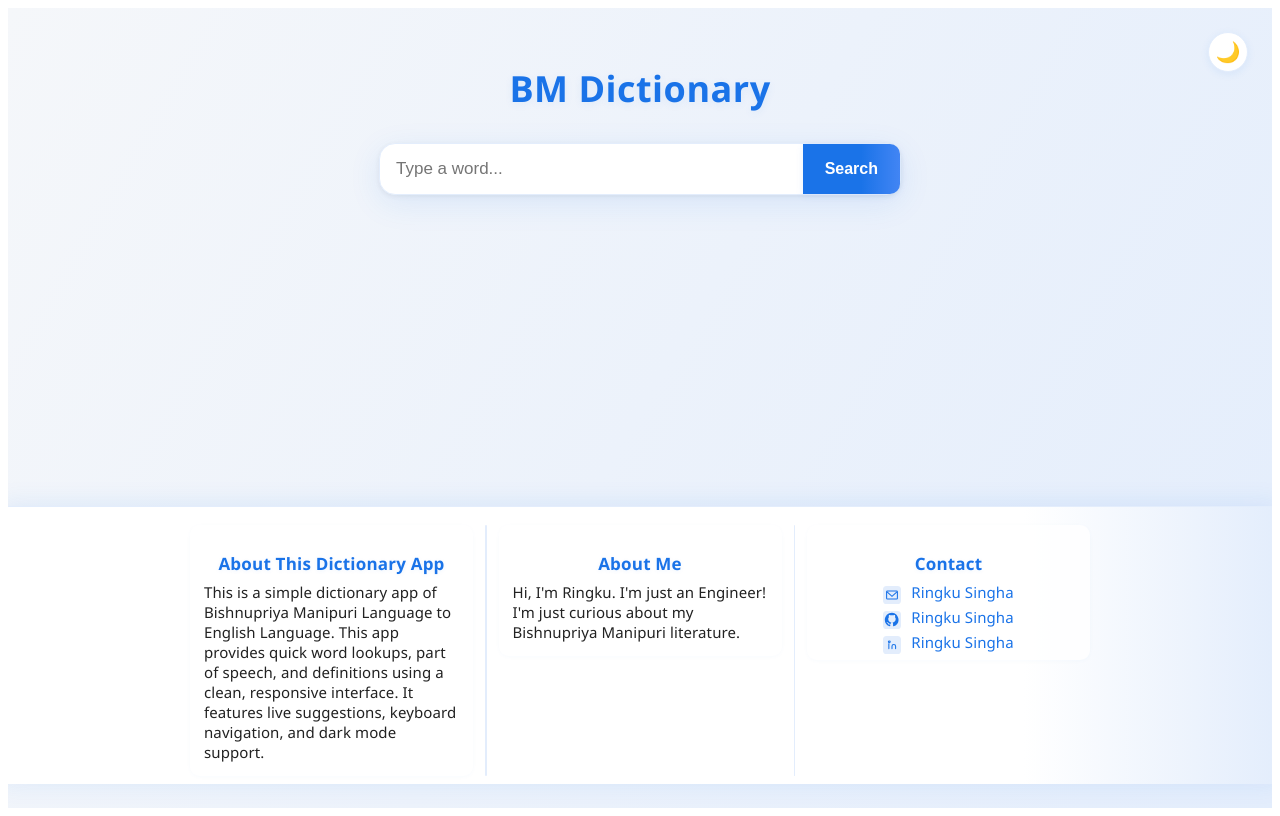
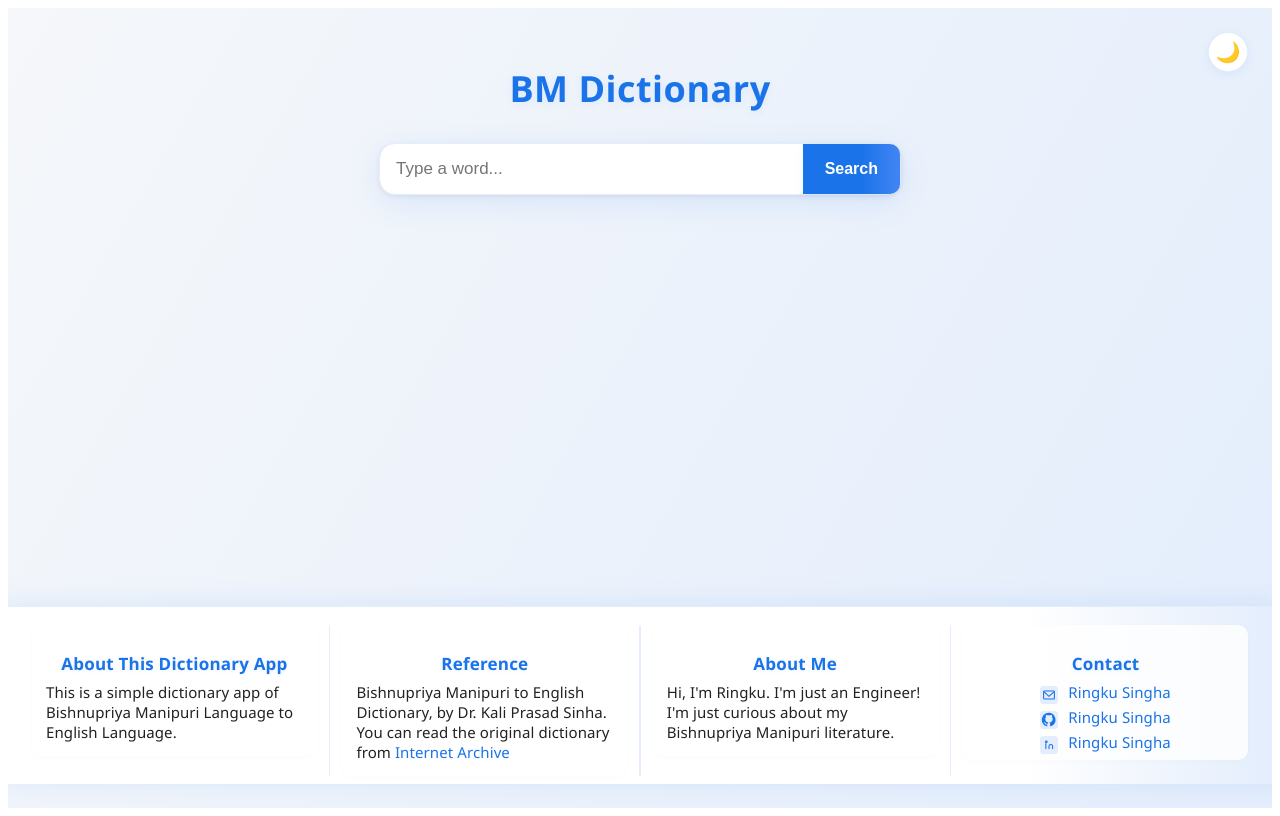
Before and after one commit to ringku1/Bishnupriya-Manipuri-Language-Dictionary, a React (Vite) app: page / in a window 1280 px wide. Built offline with nearby package versions, Linux system fonts and the light colour scheme.

Commit message:
added reference

```diff
--- a/src/App.css
+++ b/src/App.css
@@ -69,7 +69,7 @@
 }
 
 .footer-content {
-  max-width: 900px;
+  max-width: 95%;
   margin: 0 auto;
   display: flex;
   flex-wrap: nowrap;
--- a/src/App.jsx
+++ b/src/App.jsx
@@ -71,12 +71,25 @@ function App() {
             <h3>About This Dictionary App</h3>
             <p>
               This is a simple dictionary app of Bishnupriya Manipuri Language
-              to English Language. This app provides quick word lookups, part of
-              speech, and definitions using a clean, responsive interface. It
-              features live suggestions, keyboard navigation, and dark mode
-              support.
+              to English Language.
             </p>
           </div>
+          <div className="footer-divider"></div>
+          <div className="footer-section reference">
+            <h3>Reference</h3>
+            <p>
+              Bishnupriya Manipuri to English Dictionary, by Dr. Kali Prasad
+              Sinha. You can read the original dictionary from
+              <a
+                href="https://archive.org/details/bishupriya-manipuri-to-english-dictionary-dr.-kali-prasad-sinha/page/n7/mode/2up"
+                target="_blank"
+                rel="noopener noreferrer"
+              >
+                Internet Archive
+              </a>
+            </p>
+          </div>
+
           <div className="footer-divider"></div>
           <div className="footer-section about-me">
             <h3>About Me</h3>
```
